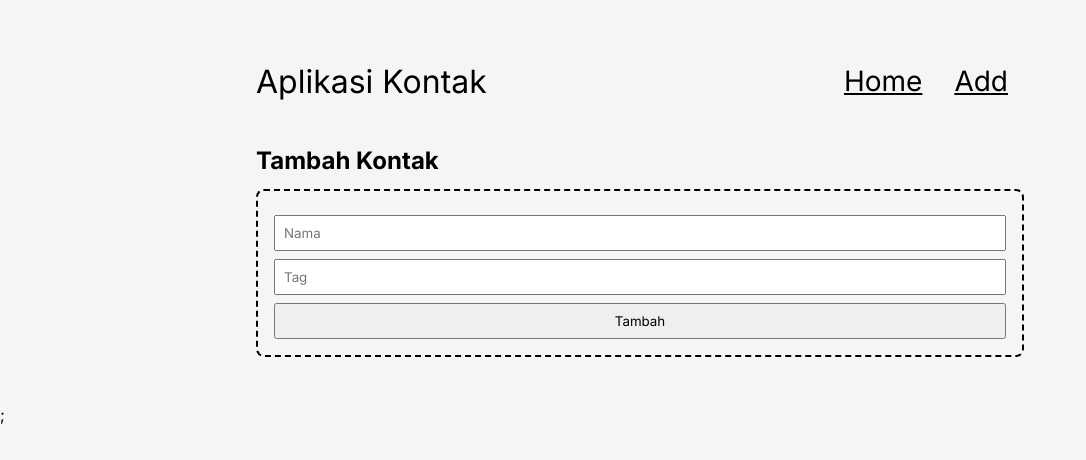
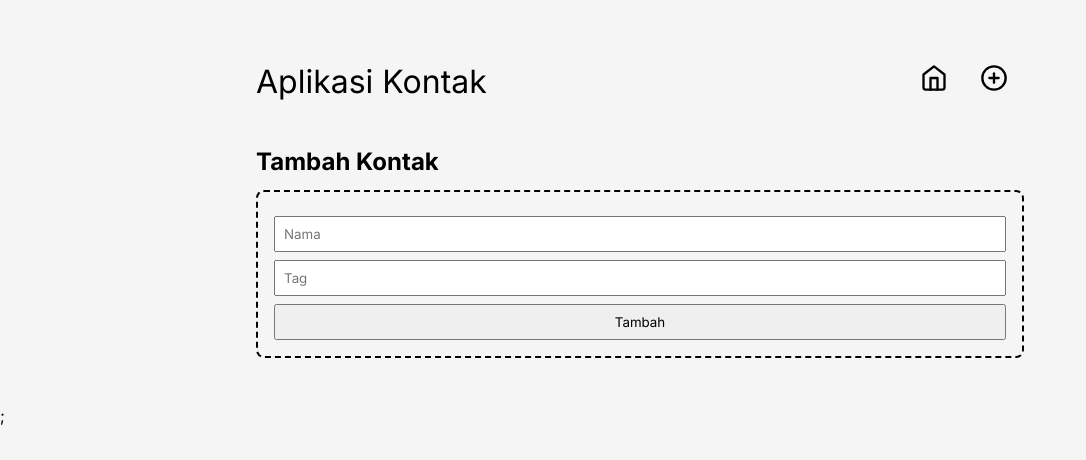
Before and after one commit to ArinBisa123/contacts-app, a React (Vite) app: page /add in a window 1280 px wide. Shown: the top 460 px of the page, without its empty margins (0-1086 px from the left). Built offline with nearby package versions, Linux system fonts and the light colour scheme.

Commit message:
fix error, set query and path params

```diff
--- a/package.json
+++ b/package.json
@@ -13,6 +13,7 @@
     "prop-types": "^15.8.1",
     "react": "^18.3.1",
     "react-dom": "^18.3.1",
+    "react-icons": "^5.2.1",
     "react-router-dom": "^6.25.1"
   },
   "devDependencies": {
--- a/src/components/DeleteButton.jsx
+++ b/src/components/DeleteButton.jsx
@@ -1,9 +1,10 @@
 import PropTypes from "prop-types";
+import { FiDelete } from "react-icons/fi";
 
 function DeleteButton({ id, onDelete }) {
   return (
     <button className="contact-item__delete" onClick={() => onDelete(id)}>
-      X
+      <FiDelete></FiDelete>
     </button>
   );
 }
--- a/src/components/Navigation.jsx
+++ b/src/components/Navigation.jsx
@@ -1,14 +1,19 @@
 import { Link } from "react-router-dom";
+import { FiHome, FiPlusCircle } from "react-icons/fi";
 
 function Navigation() {
   return (
     <nav className="navigation">
       <ul>
         <li>
-          <Link to={"/"}>Home</Link>
+          <Link to={"/"}>
+            <FiHome></FiHome>
+          </Link>
         </li>
         <li>
-          <Link to={"/add"}>Add</Link>
+          <Link to={"/add"}>
+            <FiPlusCircle></FiPlusCircle>
+          </Link>
         </li>
       </ul>
     </nav>
--- a/src/pages/Homepage.jsx
+++ b/src/pages/Homepage.jsx
@@ -2,12 +2,25 @@ import ContactList from "../components/ContactList";
 import { deleteContact, getContacts } from "../utils/data";
 import React from "react";
 import SearchBar from "../components/SearchBar";
+import { useSearchParams } from "react-router-dom";
+
+function HomepageWrapper() {
+  const [searchParams, setSearchParams] = useSearchParams();
+  const keyword = searchParams.get("keyword");
+  function changeSearchParams(keyword) {
+    setSearchParams({ keyword });
+  }
+  return (
+    <Homepage defaultKeyword={keyword} keywordChange={changeSearchParams} />
+  );
+}
 
 class Homepage extends React.Component {
   constructor(props) {
     super(props);
     this.state = {
       contacts: getContacts(),
+      keyword: props.defaultKeyword || "",
     };
     this.onDeleteHandler = this.onDeleteHandler.bind(this);
     this.keywordChangeHandler = this.keywordChangeHandler.bind(this);
@@ -18,7 +31,6 @@ class Homepage extends React.Component {
     this.setState(() => {
       return {
         contacts: getContacts(),
-        keyword: "",
       };
     });
   }
@@ -26,6 +38,7 @@ class Homepage extends React.Component {
     this.setState(() => {
       return { keyword };
     });
+    this.props.keywordChange(keyword);
   }
   render() {
     const contacts = this.state.contacts.filter((contact) => {
@@ -46,4 +59,4 @@ class Homepage extends React.Component {
   }
 }
 
-export default Homepage;
+export default HomepageWrapper;
```
Also changed, not shown: 1 other file (tests, documents, lock files or other folders).
